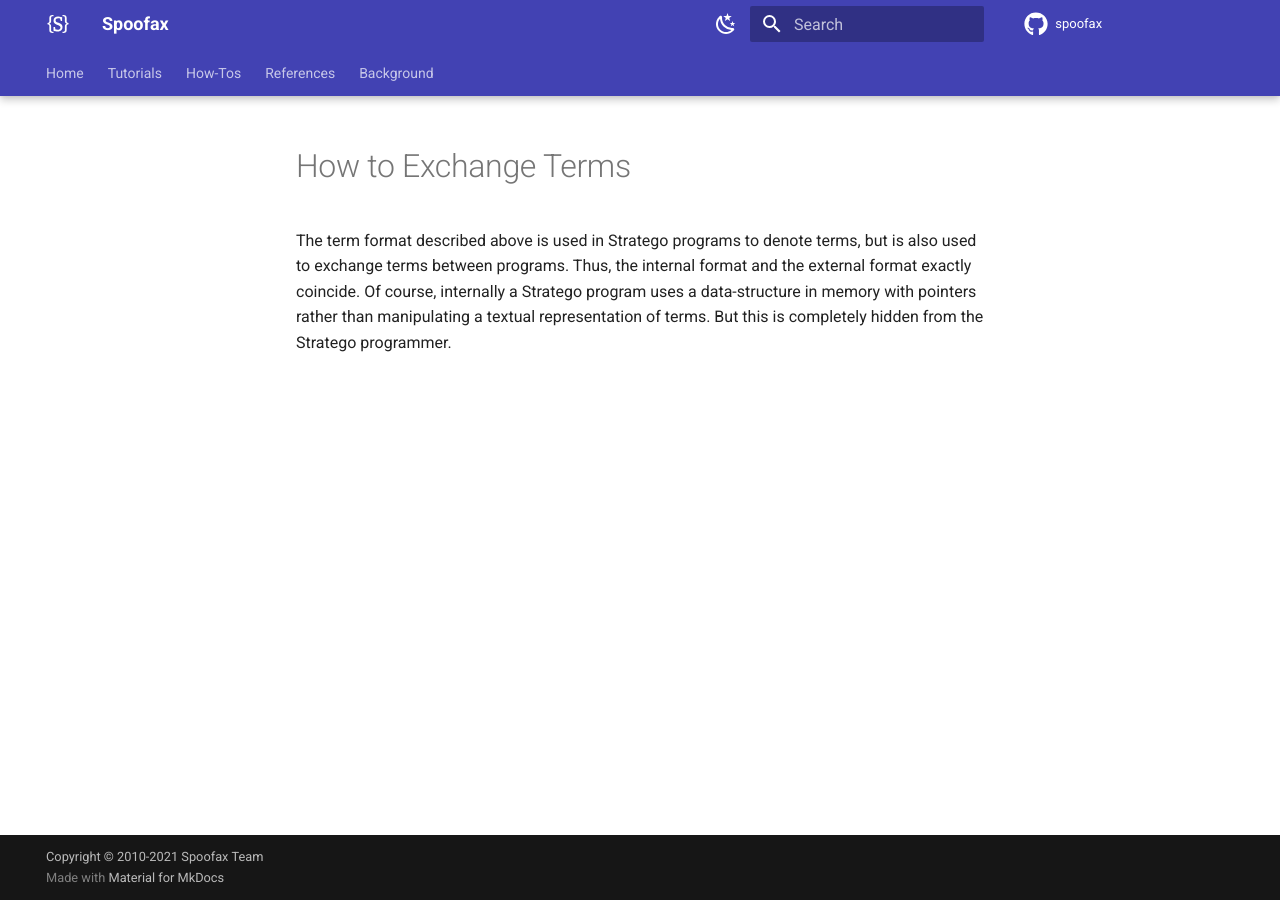
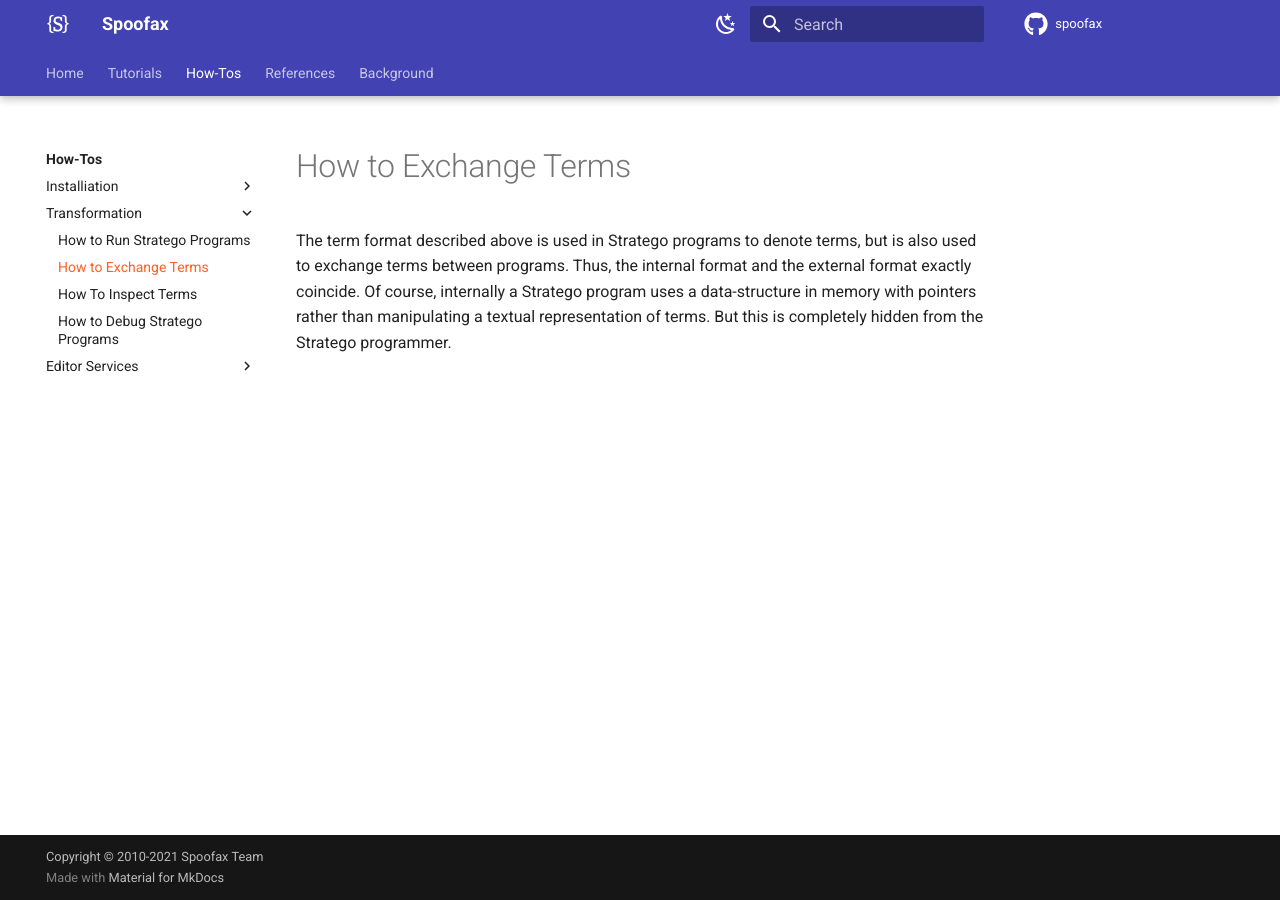
Before and after one commit to pdmosses/metaborg.github.io, an MkDocs documentation site: the page built from docs/howtos/stratego/exchange-terms.md, in a window 1280 px wide. Built offline with MkDocs 1.6.1 and Material for MkDocs 9.7.7, drawn with Linux system fonts in a browser that asks for light colours; comment, search, counter and statistics services are not loaded.

Commit message:
placeholders for Stratego howtos

```diff
--- a/mkdocs.yml
+++ b/mkdocs.yml
@@ -18,9 +18,15 @@ nav:
     - tutorials/index.md
   - How-Tos:
     - howtos/index.md
-    - howtos/install-eclipse-bundle.md
-    - howtos/install-eclipse-plugin-manually.md
-    - howtos/install-from-source.md
+    - Installiation:
+      - howtos/install-eclipse-bundle.md
+      - howtos/install-eclipse-plugin-manually.md
+      - howtos/install-from-source.md
+    - Transformation:
+      - howtos/stratego/run-stratego-programs.md
+      - howtos/stratego/exchange-terms.md
+      - howtos/stratego/inspect-terms.md
+      - howtos/stratego/debug-stratego.md
     - Editor Services:
       - howtos/editor-services/rename-refactoring.md
   - References:
```
Also changed, not shown: docs/howtos/stratego/debug-stratego.md (added, +13 -0 lines), docs/howtos/stratego/exchange-terms.md (renamed from docs/howtos/stratego/exchanging-terms.md), docs/howtos/stratego/inspect-terms.md (renamed from docs/howtos/stratego/inspecting-terms.md).
